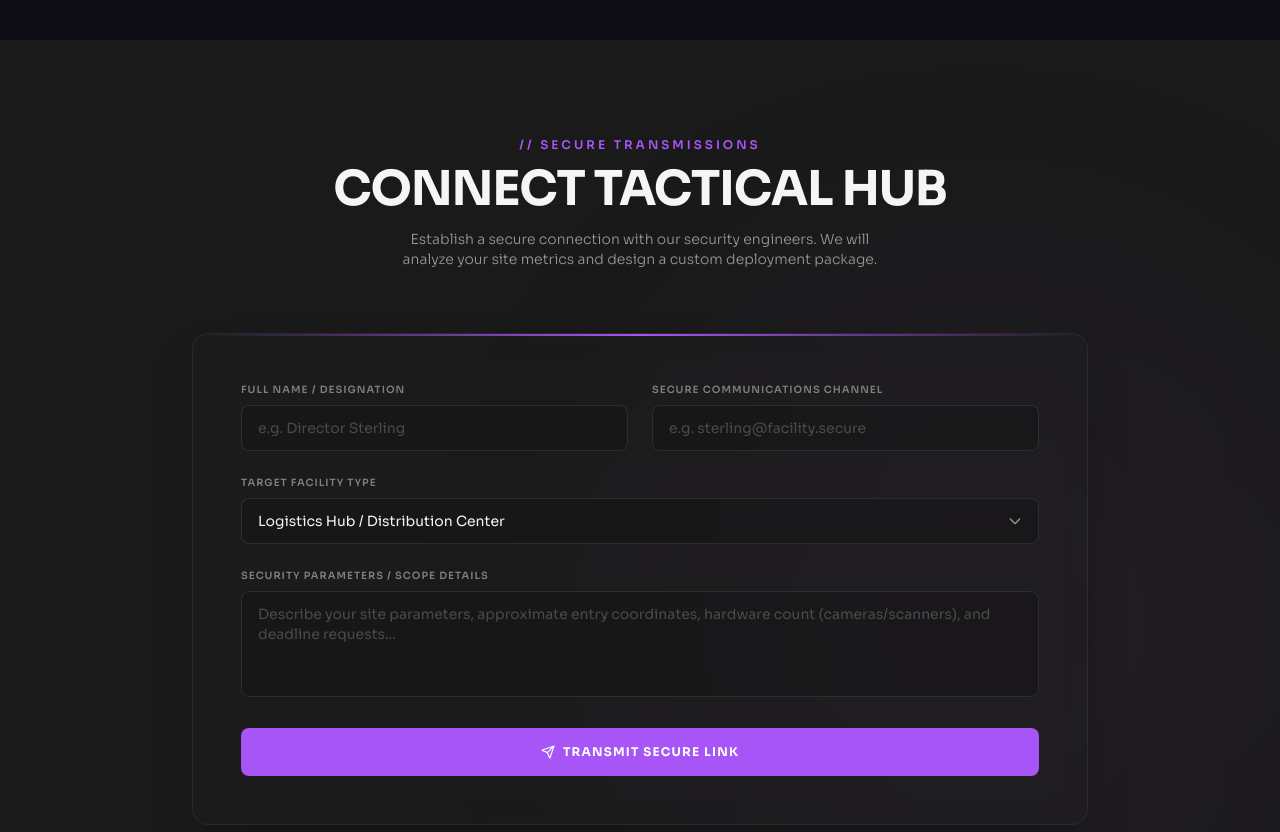
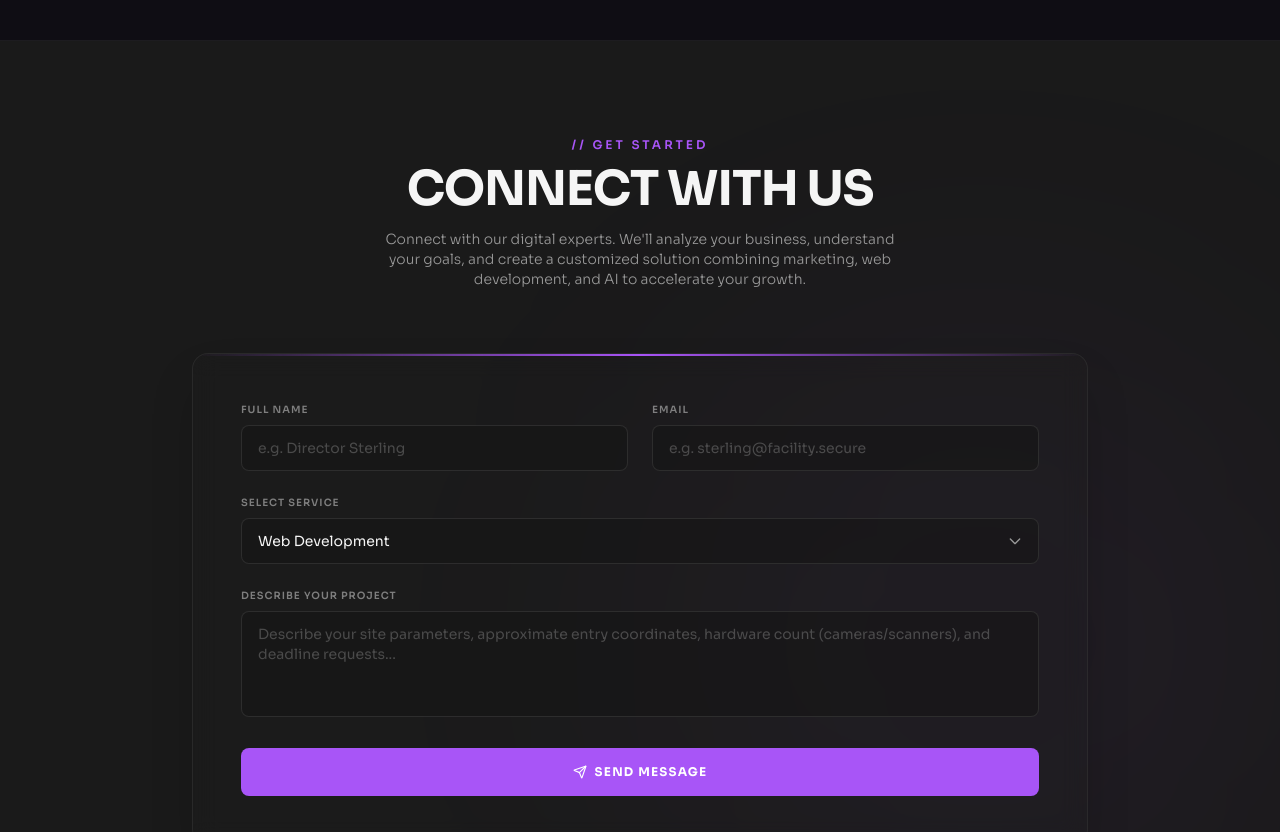
Before and after one commit to shafinsaeed99-collab/marketing360foley, a React (Vite) app in the folder frontend/: page / in a window 1280 px wide. Shown: the part 4880-5712 px from the top of the page. Built offline with nearby package versions, Linux system fonts and the light colour scheme.

Commit message:
Updated Contact Form

```diff
--- a/frontend/src/components/ContactSection.tsx
+++ b/frontend/src/components/ContactSection.tsx
@@ -38,13 +38,13 @@ export default function ContactSection() {
         {/* Header */}
         <div className="text-center mb-16">
           <p className="text-xs font-semibold tracking-[0.25em] text-primary uppercase mb-3">
-            // Secure Transmissions
+            // Get Started
           </p>
           <h2 className="text-3xl md:text-5xl font-bold uppercase tracking-tight mb-4">
-            Connect Tactical Hub
+            Connect With Us
           </h2>
           <p className="text-muted-foreground text-sm font-light max-w-lg mx-auto">
-            Establish a secure connection with our security engineers. We will analyze your site metrics and design a custom deployment package.
+            Connect with our digital experts. We'll analyze your business, understand your goals, and create a customized solution combining marketing, web development, and AI to accelerate your growth.
           </p>
         </div>
 
@@ -60,13 +60,13 @@ export default function ContactSection() {
                 <ShieldCheck className="w-8 h-8" />
               </div>
               <h3 className="text-xl sm:text-2xl font-bold text-primary uppercase tracking-wider mb-3 font-mono">
-                // LINK ESTABLISHED
+                // MESSAGE SENT SUCCESSFULLY
               </h3>
               <p className="text-foreground text-sm sm:text-base font-light mb-2 max-w-md">
-                Secure packet successfully transmitted to Sentinel Command.
+                Our team will respond within 24 hours to discuss your project and answer any questions you may have.
               </p>
               <p className="text-muted-foreground text-xs font-mono max-w-sm">
-                PORT_COMM_OK: An operations coordinator is analyzing your parameters. Response scheduled within 6 hours.
+                Thank You!
               </p>
               <button
                 onClick={() => {
@@ -75,7 +75,7 @@ export default function ContactSection() {
                 }}
                 className="mt-8 text-xs text-primary underline underline-offset-4 uppercase tracking-widest font-mono font-semibold hover:text-white transition-colors"
               >
-                Establish New Transmission
+                Back to Contact Form.
               </button>
             </div>
           ) : (
@@ -85,7 +85,7 @@ export default function ContactSection() {
                 {/* Name */}
                 <div className="space-y-2">
                   <label className="text-[10px] uppercase tracking-widest font-semibold text-muted-foreground/80 block">
-                    Full Name / Designation
+                    Full Name
                   </label>
                   <div className="relative">
                     <input
@@ -103,7 +103,7 @@ export default function ContactSection() {
                 {/* Email */}
                 <div className="space-y-2">
                   <label className="text-[10px] uppercase tracking-widest font-semibold text-muted-foreground/80 block">
-                    Secure Communications Channel
+                    Email
                   </label>
                   <div className="relative">
                     <input
@@ -122,7 +122,7 @@ export default function ContactSection() {
               {/* Project Type */}
               <div className="space-y-2">
                 <label className="text-[10px] uppercase tracking-widest font-semibold text-muted-foreground/80 block">
-                  Target Facility Type
+                  Select Service
                 </label>
                 <div className="relative">
                   <select
@@ -131,10 +131,10 @@ export default function ContactSection() {
                     onChange={handleChange}
                     className="w-full bg-[var(--form-input-bg)] border border-border/80 rounded-lg px-4 py-3 text-sm text-foreground focus:outline-none focus:border-primary focus:ring-1 focus:ring-primary transition-all duration-300 appearance-none cursor-pointer"
                   >
-                    <option value="Logistics Hub" className="bg-background">Logistics Hub / Distribution Center</option>
-                    <option value="Data Center" className="bg-background">Data Center / High-Security Vaults</option>
-                    <option value="Corporate Office" className="bg-background">Corporate HQ / High-Traffic Entrance</option>
-                    <option value="Industrial Site" className="bg-background">Industrial Facility / Perimeter Defense</option>
+                    <option value="Logistics Hub" className="bg-background">Web Development</option>
+                    <option value="Data Center" className="bg-background">SEO</option>
+                    <option value="Corporate Office" className="bg-background">Social Media Marketing</option>
+                    <option value="Industrial Site" className="bg-background">AI Automation</option>
                   </select>
                   {/* Custom Arrow */}
                   <div className="absolute inset-y-0 right-4 flex items-center pointer-events-none text-muted-foreground">
@@ -148,7 +148,7 @@ export default function ContactSection() {
               {/* Message */}
               <div className="space-y-2">
                 <label className="text-[10px] uppercase tracking-widest font-semibold text-muted-foreground/80 block">
-                  Security Parameters / Scope Details
+                  Describe your Project
                 </label>
                 <textarea
                   name="message"
@@ -173,12 +173,12 @@ export default function ContactSection() {
                       <circle className="opacity-25" cx="12" cy="12" r="10" stroke="currentColor" strokeWidth="4" />
                       <path className="opacity-75" fill="currentColor" d="M4 12a8 8 0 018-8V0C5.373 0 0 5.373 0 12h4zm2 5.291A7.962 7.962 0 014 12H0c0 3.042 1.135 5.824 3 7.938l3-2.647z" />
                     </svg>
-                    ENCRYPTING PACKET...
+                    Sending...
                   </>
                 ) : (
                   <>
                     <Send className="w-3.5 h-3.5" />
-                    TRANSMIT SECURE LINK
+                    Send Message
                   </>
                 )}
               </button>
```
